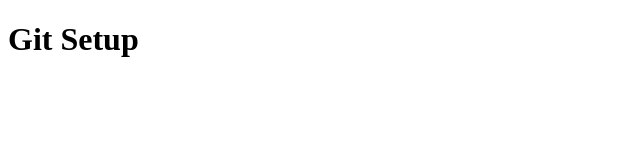
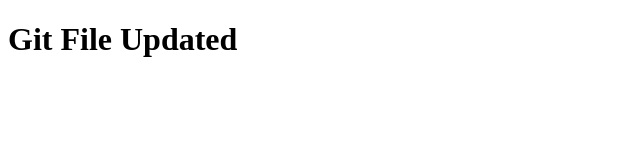
Before and after one commit to SakthiaruDev/Project2, a plain HTML site: page index.html in a window 1280 px wide. Shown: the whole page, without its empty margins (0-640 px from the left). Drawn offline with Linux system fonts and the light colour scheme.

Commit message:
index updated

```diff
--- a/index.html
+++ b/index.html
@@ -7,7 +7,7 @@
 </head>
 <body>
 
-    <h1>Git Setup</h1>
+    <h1>Git File Updated</h1>
 
 </body>
 </html>
```
